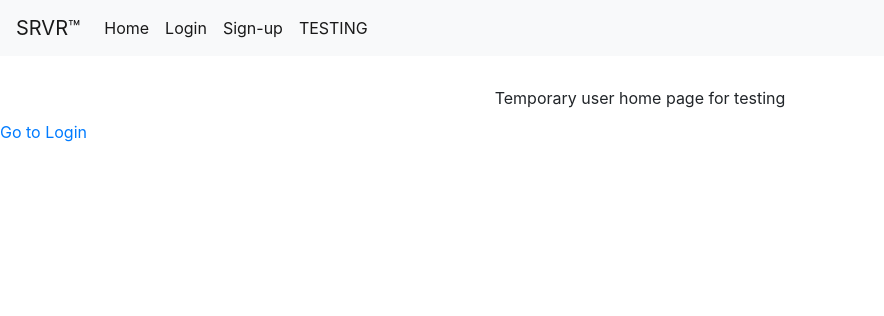
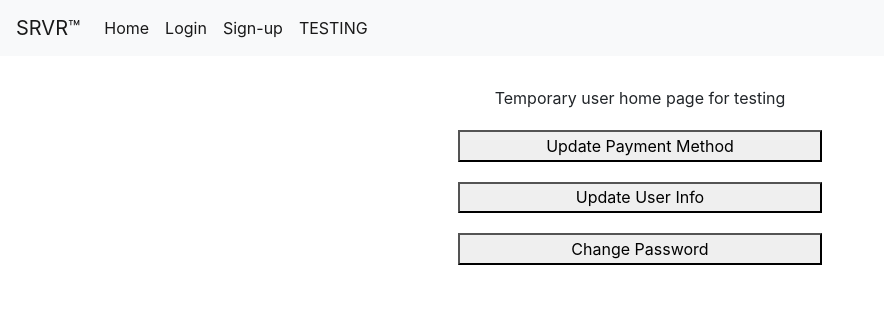
Before and after one commit to alexp230/SRVR-CS499-FinalProject, a Flask app: page /usrhome in a window 1280 px wide. Shown: the top 316 px of the page, without its empty margins (0-884 px from the left). Run offline with Flask 3, Linux system fonts and the light colour scheme.

Commit message:
Code cleanup, added temp usr settings / temp forms

```diff
--- a/main.py
+++ b/main.py
@@ -113,9 +113,6 @@ class Box(db.Model):
     def __repr__(self):
         return f"{self.B_id}. Ordered Meals: {self.ordered_meals}"
 
-with app.app_context():
-    # Create the tables (if not already created)
-    db.create_all()
 class Payment_Method(db.Model):
     __tablename__ = "payment_methods"
 
@@ -173,15 +170,47 @@ with app.app_context():
     # Create the tables (if not already created)
     db.create_all()
 
-# Use this function to contain all the code for the signup.html attributes and logic
-# eg. Saving the users input and creating a record to hold their account in the database.
+
+# All this function needs to do is display a thankyou message / give conformation that
+# the account was created, then redirect the user to the login page.
+@app.route('/thankyou', methods = ["GET", "POST"])
+def thankyou():
+    msg = "Account created successfully. Thank you for creating an account with us!"
+    return render_template("thankyou.html", msg = msg)
+
+# Function is used to display the signupform.html only, the uses add() to process the data.
 @app.route('/signup', methods = ["GET", "POST"])
 def signup():
     msg = None
     return render_template("signupform.html", msg = msg)
 
+# Function is used to display the loginform.html only, the uses submitlogin() to process the data.
+@app.route('/login', methods = ["GET", "POST"])
+def login():
+    return render_template("loginform.html")
 
-# Use this function to contain all the code for the add.html attributes and logic
+# Function is used to display the tempusrhome.html only
+@app.route('/usrhome', methods = ["GET", "POST"])
+def usrhome():
+    return render_template("tempusrhome.html")
+
+# Function is used to display the paymentform.html only, the uses manageSubscription() to process the data.
+@app.route('/paymentmethod', methods = ["GET", "POST"])
+def paymentmethod():
+    return render_template("paymentform.html")
+
+# Function is used to display the tempusrsettings.html only, the uses TBD function to process the data.
+@app.route('/usrsettings', methods = ["GET", "POST"])
+def usrsettings():
+    return render_template("tempusrsettings.html")
+
+# Function is used to display the tempchangepass.html only, the uses TBD function to process the data.
+@app.route('/changepass', methods = ["GET", "POST"])
+def changepass():
+    return render_template("tempchangepass.html")
+
+
+# Use this function to contain all the code for the signupform.html attributes and logic
 # eg. Saving the users input and creating a record to hold their account in the database.
 @app.route("/add", methods = ["POST"])
 def add():
@@ -198,15 +227,15 @@ def add():
     emailCheck = User.query.filter_by(email=email).first()
     if emailCheck: # If email already exists in database
         error = "The email you entered is already taken."
-        return render_template ('signup.html', error=error, password=password, confirmpassword=confirmpassword)
+        return render_template ('signupform.html', error=error, password=password, confirmpassword=confirmpassword)
 
     if not passwordValidation(password):
         error = "Password must contain at least one capital letter, one lowercase letter, and end with a number."
-        return render_template('signup.html', error=error, password=password, confirmpassword=confirmpassword)
+        return render_template('signupform.html', error=error, password=password, confirmpassword=confirmpassword)
 
     if password != confirmpassword:
         error = "Passwords do not match."
-        return render_template('signup.html', error=error, password=password, confirmpassword=confirmpassword)
+        return render_template('signupform.html', error=error, password=password, confirmpassword=confirmpassword)
 
     newUser = User(fname=fName, lname=lName,  email=email, password=hash.digest(), address=address)
 
@@ -214,23 +243,6 @@ def add():
     db.session.commit()
     return redirect('thankyou')
 
-
-# All this function needs to do is display a thankyou message / give conformation that
-# the account was created, then redirect the user to the login page.
-@app.route('/thankyou', methods = ["GET", "POST"])
-def thankyou():
-    msg = "Account created successfully. Thank you for creating an account with us!"
-    return render_template("thankyou.html", msg = msg)
-
-# Function is used to display the loginform.html only
-@app.route('/login', methods = ["GET", "POST"])
-def login():
-    return render_template("loginform.html")
-
-# Function is used to display the tempusrhome.html only
-@app.route('/usrhome', methods = ["GET", "POST"])
-def usrhome():
-    return render_template("tempusrhome.html")
 
 # Function is used to grab the input from loginform.html and validate the users input to determine wether the account actually exists.
 # If account exists, redirect the user to the tempusrhome.html
@@ -272,11 +284,7 @@ def home():
 
     return render_template("main.html")
 
-@app.route('/paymentmethod', methods = ["GET", "POST"])
-def paymentmethod():
-    return render_template("paymentform.html")
 
-# WIP
 # This function allows the user to change subsctiption type
 @app.route('/manageSubscription', methods = ["GET", "POST"])
 def manageSubscription():
--- a/templates/tempusrhome.html
+++ b/templates/tempusrhome.html
@@ -6,18 +6,27 @@
         {{ msg }}
     </div>
     <p>Temporary user home page for testing</p>
-    <a href="{{ url_for('login') }}" class="button">Go to Login</a>
+
+    <form action="/paymentmethod" >
+        <button type="submit"> Update Payment Method </button>
+    </form>
+    <form action="/usrsettings" >
+        <button type="submit"> Update User Info </button>
+    </form>
+    <form action="/changepass" >
+        <button type="submit"> Change Password </button>
+    </form>
+
+    <!-- <button type="button" formaction="{{ url_for('paymentmethod') }}" >Update Payment Method</button> -->
     <style type="text/css">
-        .message{
+        .message, p, form{
             text-align: center;
             margin: auto;
-            width: 50%;
+            width: 30%;
             padding: 10px;
-        }p{
-            text-align: center;
-            margin: auto;
-            width: 50%;
-            padding: 10px;
+        }button{
+            padding: 0.5%;
+            width: 100%;
         }
     </style>
 {% endblock %}
```
Also changed, not shown: templates/tempchangepass.html (added, +53 -0 lines), templates/tempusrsettings.html (added, +52 -0 lines), data.sqlite.
